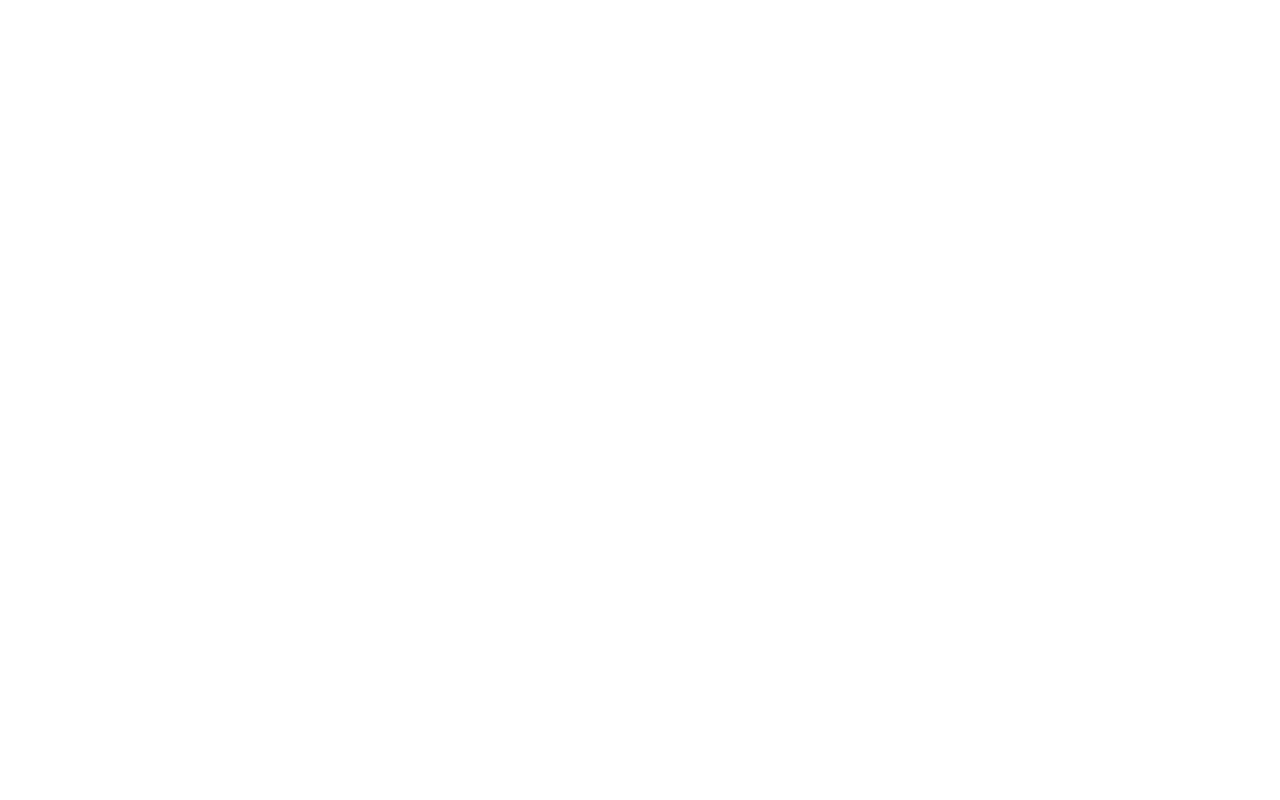
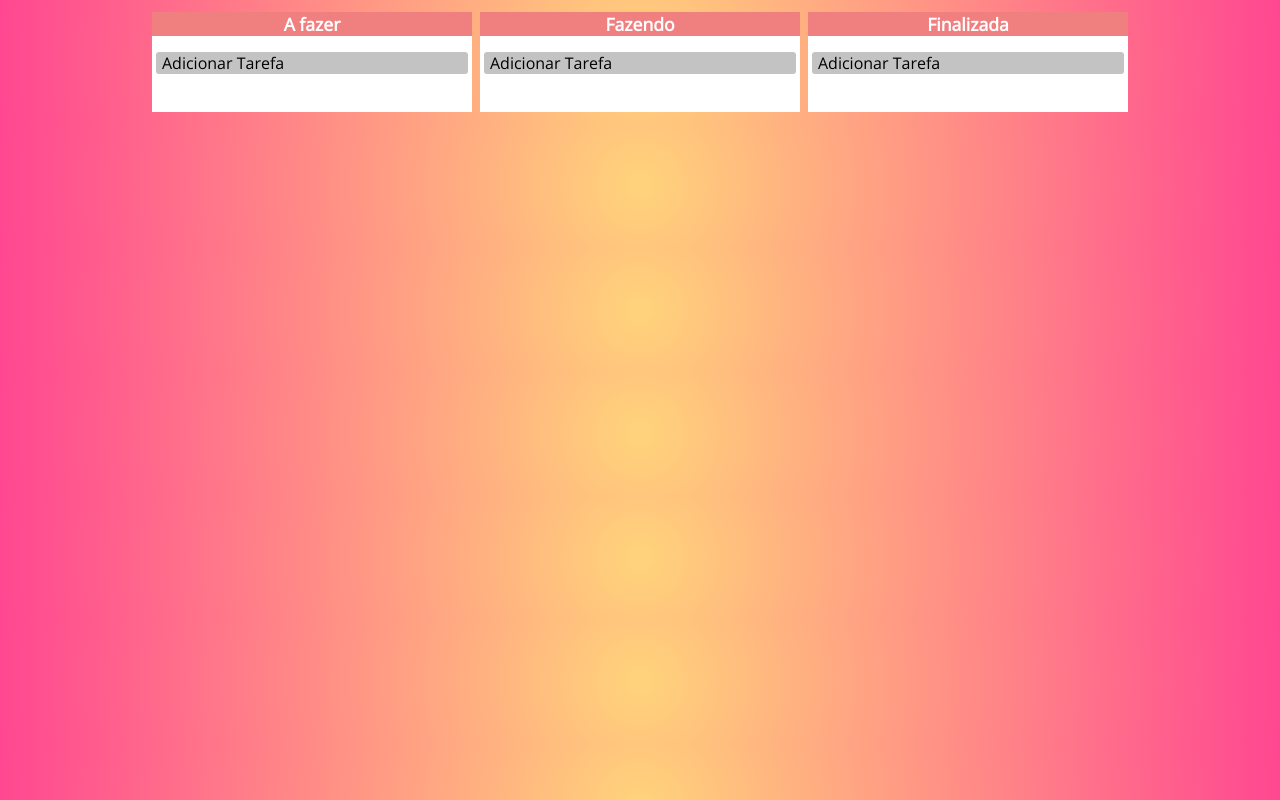
Before and after one commit to Matheus351/Gerenciador-de-tarefas, a plain HTML site: page index.html in a window 1280 px wide. Drawn offline with nearby package versions, Linux system fonts and the light colour scheme.

Commit message:
criando dashboard das tarefas

```diff
--- /dev/null
+++ b/assets/css/style.css
@@ -0,0 +1,38 @@
+@import url('https://fonts.googleapis.com/css2?family=Open+Sans:wght@300&family=Roboto+Mono:wght@300&display=swap');
+
+
+body{
+    background: rgb(255,212,123);
+    background: radial-gradient(
+        circle,
+        rgba(255,212,123,1) 0%,
+        rgba(255,71,145,1) 100%
+    );
+    display: flex;
+    justify-content: center;
+    font-family: 'Open Sans', sans-serif;
+}
+.board{
+    background-color: white;
+    width: 320px;
+    height: 100px;
+    margin: 4px;
+}
+
+h3{
+    background-color: lightcoral;
+    color: white;
+    margin: 0;
+    text-align: center;
+    font-size: 1.1em;
+}
+
+.add-card{
+    background-color: #c3c3c3;
+    margin: 4px;
+    border-radius: 3px;
+}
+p{
+    font-size: 16px;
+    padding:0px 6px;
+}
--- a/index.html
+++ b/index.html
@@ -4,9 +4,38 @@
     <meta charset="UTF-8">
     <meta http-equiv="X-UA-Compatible" content="IE=edge">
     <meta name="viewport" content="width=device-width, initial-scale=1.0">
+    <link rel="stylesheet" type="text/css" href="./assets/css/style.css">
     <title>Gerenciador de Tarefas</title>
 </head>
 <body>
 
+  <div class="board">
+      <h3>A fazer</h3>
+
+      <div class="add-card">
+          <p>Adicionar Tarefa</p>
+      </div>
+  </div>
+
+  <div class="board">
+    <h3>Fazendo</h3>
+
+    <div class="add-card">
+        <p>Adicionar Tarefa</p>
+    </div>
+  </div>
+
+  <div class="board">
+    <h3>Finalizada</h3>
+
+    <div class="add-card">
+        <p>Adicionar Tarefa</p>
+    </div>
+  </div>
+
+
+
+
+<script src="./assets/js/script.js"></script>
 </body>
 </html>
```
Also changed, not shown: assets/js/script.js (added).
